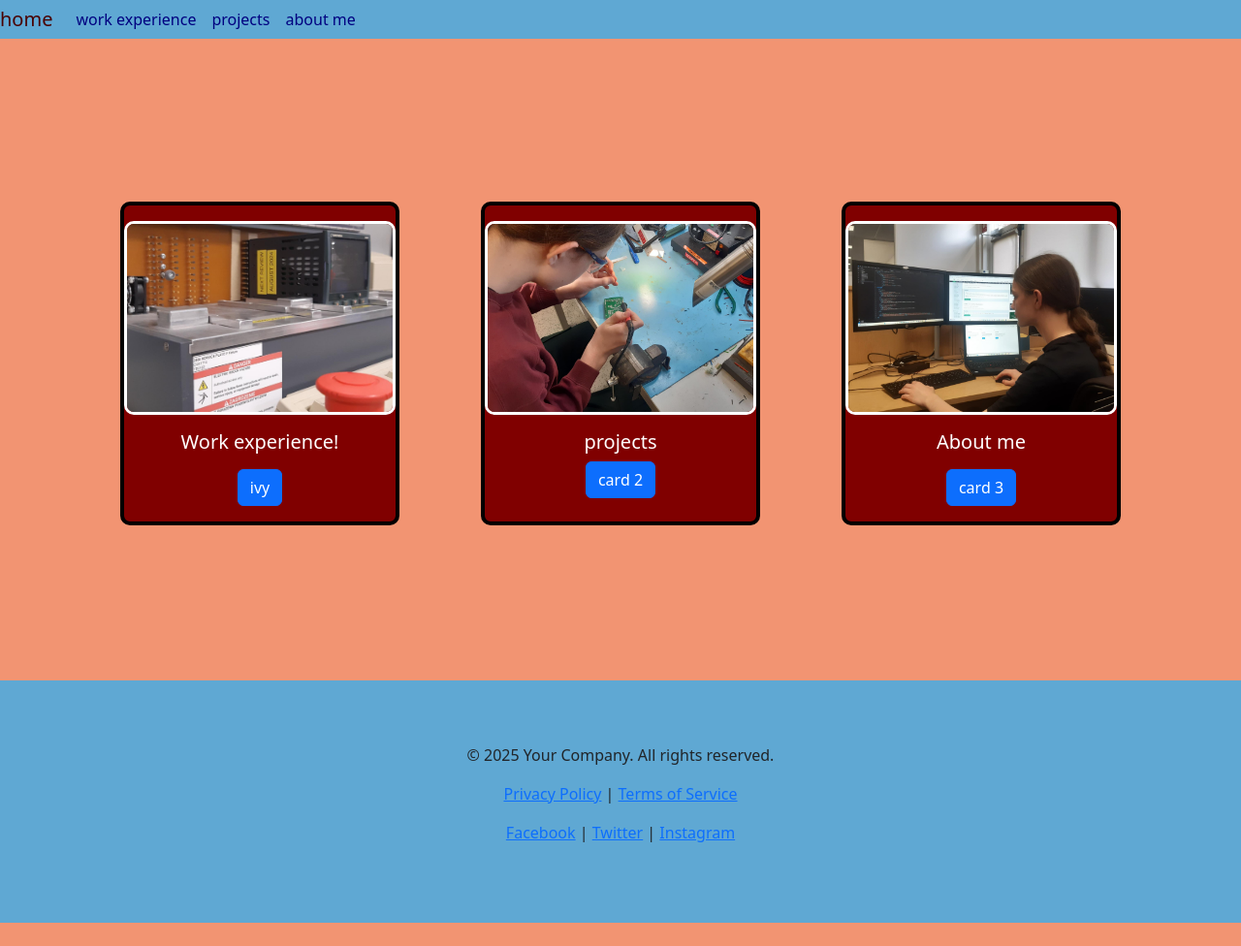
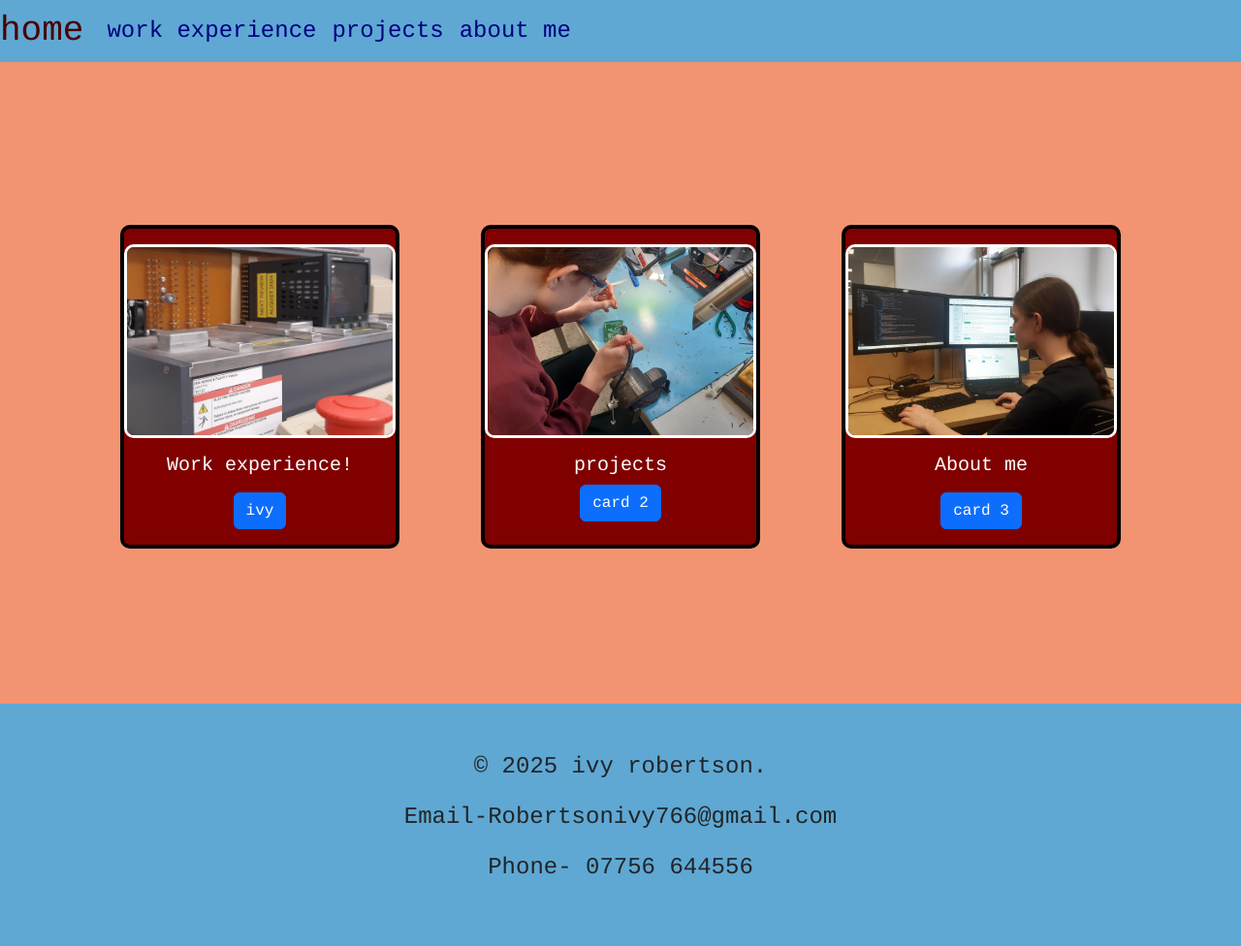
Before and after one commit to AAIHP/project, a plain HTML site: page index.html in a window 1280 px wide. Shown: the whole page at 97% size. Before the commit the page ends 952 px from the top, so only its background shows below. Drawn offline with nearby package versions, Linux system fonts and the light colour scheme.

Commit message:
fonts and size

```diff
--- a/index.html
+++ b/index.html
@@ -60,9 +60,9 @@
   </section>
   <footer class="footer" style="height: 250px;"
 
-    <p>© 2025 Your Company. All rights reserved.</p>
-    <p><a href="#">Privacy Policy</a> | <a href="#">Terms of Service</a></p>
-    <p><a href="#">Facebook</a> | <a href="#">Twitter</a> | <a href="#">Instagram</a></p>
+    <p>© 2025 ivy robertson.</p>
+    <p>Email-Robertsonivy766@gmail.com</p>
+    <p>Phone- 07756 644556</p>
 </footer>
 
   <script src="https://cdn.jsdelivr.net/npm/bootstrap@5.3.0-alpha1/dist/js/bootstrap.bundle.min.js"></script>
--- a/styles.css
+++ b/styles.css
@@ -1,5 +1,6 @@
 body {
  background-color: #F29472;
+ font-family:courier;
 
 
 }
@@ -20,6 +21,7 @@ body {
 }
 .navbar {
     padding-top: 0rem;
+
 }
 
 .row {
@@ -88,3 +90,11 @@ ul {
     opacity: 1;
     box-shadow: none;
 }
+.navbar,.footer{
+
+    font-size:150%
+
+}
+.navbar-brand{
+    font-size: 150%;
+}
```
